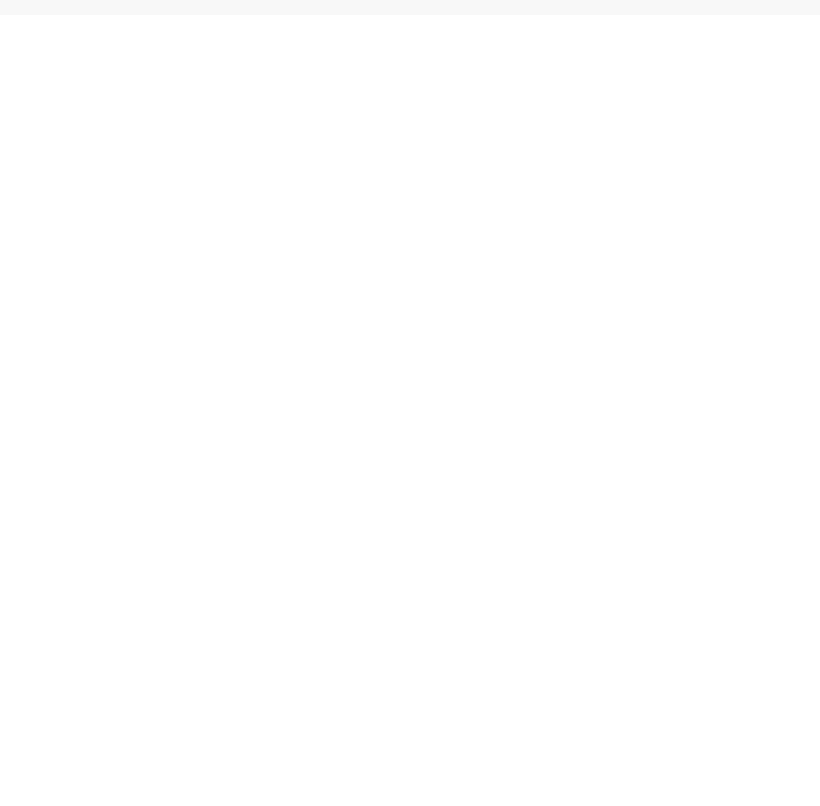
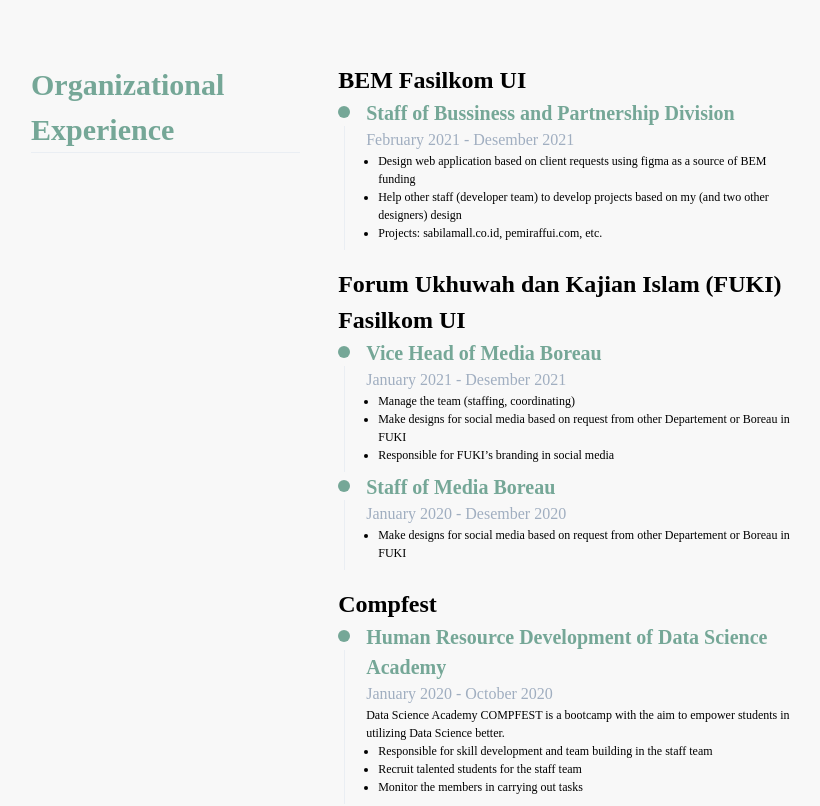
Before and after one commit to farahnazihah/profile, a Next.js app: page / in a window 1280 px wide. Shown: the part 1200-2006 px from the top of the page, without its empty margins (225-1045 px from the left). Before the commit the page ends 1215 px from the top, so only its background shows below. Built offline with nearby package versions, Linux system fonts and the light colour scheme.

Commit message:
Add organizational experience section

```diff
--- a/components/ContainerPage.js
+++ b/components/ContainerPage.js
@@ -10,7 +10,6 @@
     <Box
       justifyContent="center"
       flexDirection="column"
-      bg={"background." + colorMode}
       color={"content." + colorMode}
       px="0rem"
     >
--- a/components/Navbar.js
+++ b/components/Navbar.js
@@ -11,16 +11,12 @@
     position: sticky;
     z-index: 10;
     top: 0;
+    background: ${colorMode === "light" ? "#F8F8F8" : "#1A202C"};
+    transition: all 0.25s linear 0s;
   `;
 
   return (
-    <Navbar
-      width="100%"
-      as="nav"
-      py={2}
-      mb={[0, 0, 8]}
-      bg={colorMode == "light" ? "whitetosca" : "gray.800"}
-    >
+    <Navbar width="100%" as="nav" py={2} mb={[0, 0, 8]}>
       <HStack spacing="2rem">
         <NextLink href="/" passHref>
           <Button
--- a/components/home/Experience.js
+++ b/components/home/Experience.js
@@ -11,7 +11,7 @@
 
 const Experience = ({ title, description, period, details }) => {
   return (
-    <Flex maxW={["100%", "100%", "70%"]} direction="column">
+    <Flex mb="1rem" direction="column">
       <Text fontWeight="bold" fontSize={["xl", "2xl", "2xl"]}>
         {title}
       </Text>
--- a/components/home/ExperienceLayout.js
+++ b/components/home/ExperienceLayout.js
@@ -23,6 +23,7 @@
         <Divider />
       </Box>
       <Spacer />
+      <Flex maxW={["100%", "100%", "60%"]} direction="column">
         {experience.map((value, index) => {
           return (
             <Experience
@@ -35,6 +36,7 @@
           );
         })}
       </Flex>
+    </Flex>
   );
 };
 
--- a/components/home/PositionDetails.js
+++ b/components/home/PositionDetails.js
@@ -21,7 +21,7 @@
         <Circle bgColor="tosca.400" size="12px" />
         <Divider orientation="vertical" />
       </VStack>
-      <Flex direction="column">
+      <Flex pb="0.5rem" direction="column">
         <Text fontWeight="bold" fontSize={["md", "l", "xl"]} color="tosca.400">
           {positionTitle}
         </Text>
--- a/pages/index.js
+++ b/pages/index.js
@@ -51,9 +51,62 @@
 };
 
 const organizational = {
-  Heading: "Organizational Experience",
+  heading: "Organizational Experience",
+  experience: [
+    {
+      title: "BEM Fasilkom UI",
+      details: [
+        {
+          positionTitle: "Staff of Bussiness and Partnership Division",
+          period: "February 2021 - Desember 2021",
+          positionDetails: [
+            "Design web application based on client requests using figma as a source of BEM funding",
+            "Help other staff (developer team) to develop projects based on my (and two other designers) design",
+            "Projects: sabilamall.co.id, pemiraffui.com, etc.",
+          ],
+        },
+      ],
+    },
+    {
+      title: "Forum Ukhuwah dan Kajian Islam (FUKI) Fasilkom UI",
+      details: [
+        {
+          positionTitle: "Vice Head of Media Boreau",
+          period: "January 2021 - Desember 2021",
+          positionDetails: [
+            "Manage the team (staffing, coordinating)",
+            "Make designs for social media based on request from other Departement or Boreau in FUKI",
+            "Responsible for FUKI’s branding in social media",
+          ],
+        },
+        {
+          positionTitle: "Staff of Media Boreau",
+          period: "January 2020 - Desember 2020",
+          positionDetails: [
+            "Make designs for social media based on request from other Departement or Boreau in FUKI",
+          ],
+        },
+      ],
+    },
+    {
+      title: "Compfest",
+      details: [
+        {
+          positionTitle: "Human Resource Development of Data Science Academy",
+          period: "January 2020 - October 2020",
+          description:
+            "Data Science Academy COMPFEST is a bootcamp with the aim to empower \
+          students in utilizing Data Science better.",
+          positionDetails: [
+            "Responsible for skill development and team building in the staff team",
+            "Recruit talented students for the staff team",
+            "Monitor the members in carrying out tasks",
+          ],
+        },
+      ],
+    },
+  ],
 };
-
 export default function Index() {
   return (
     <>
@@ -63,6 +116,10 @@
           heading={education.heading}
           experience={education.experience}
         />
+        <ExperienceLayout
+          heading={organizational.heading}
+          experience={organizational.experience}
+        />
       </ContainerPage>
     </>
   );
--- a/styles/theme.js
+++ b/styles/theme.js
@@ -12,9 +12,9 @@
     400: "#75A797",
     600: "#4A7265",
   },
-  whitetosca: "F8F8F8",
+  whitetosca: "#F8F8F8",
   background: {
-    light: "whitetosca",
+    light: "#F8F8F8",
     dark: "gray.800",
   },
   card: {
```
Lines whose indentation alone changed are shown as unchanged.
